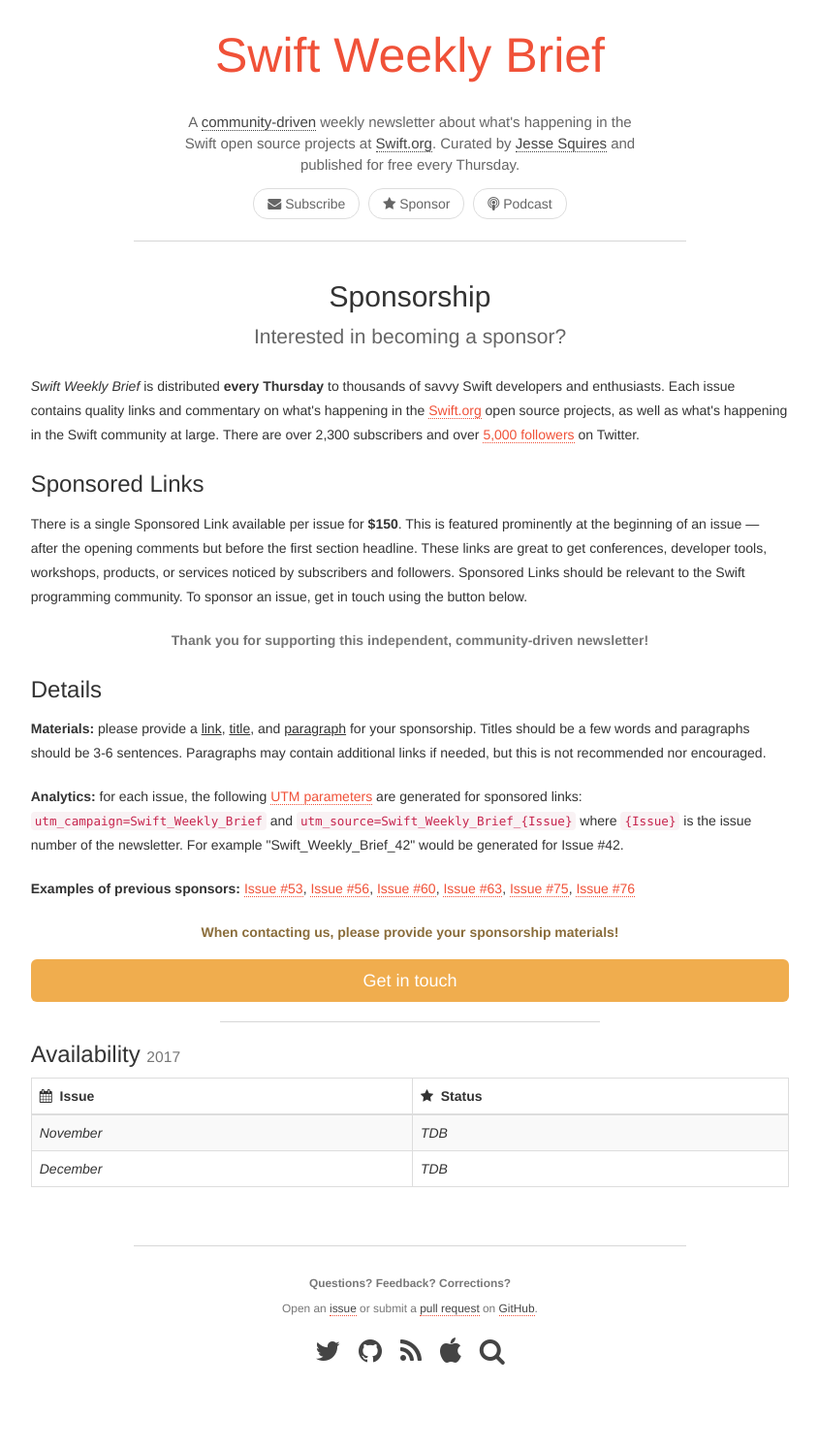
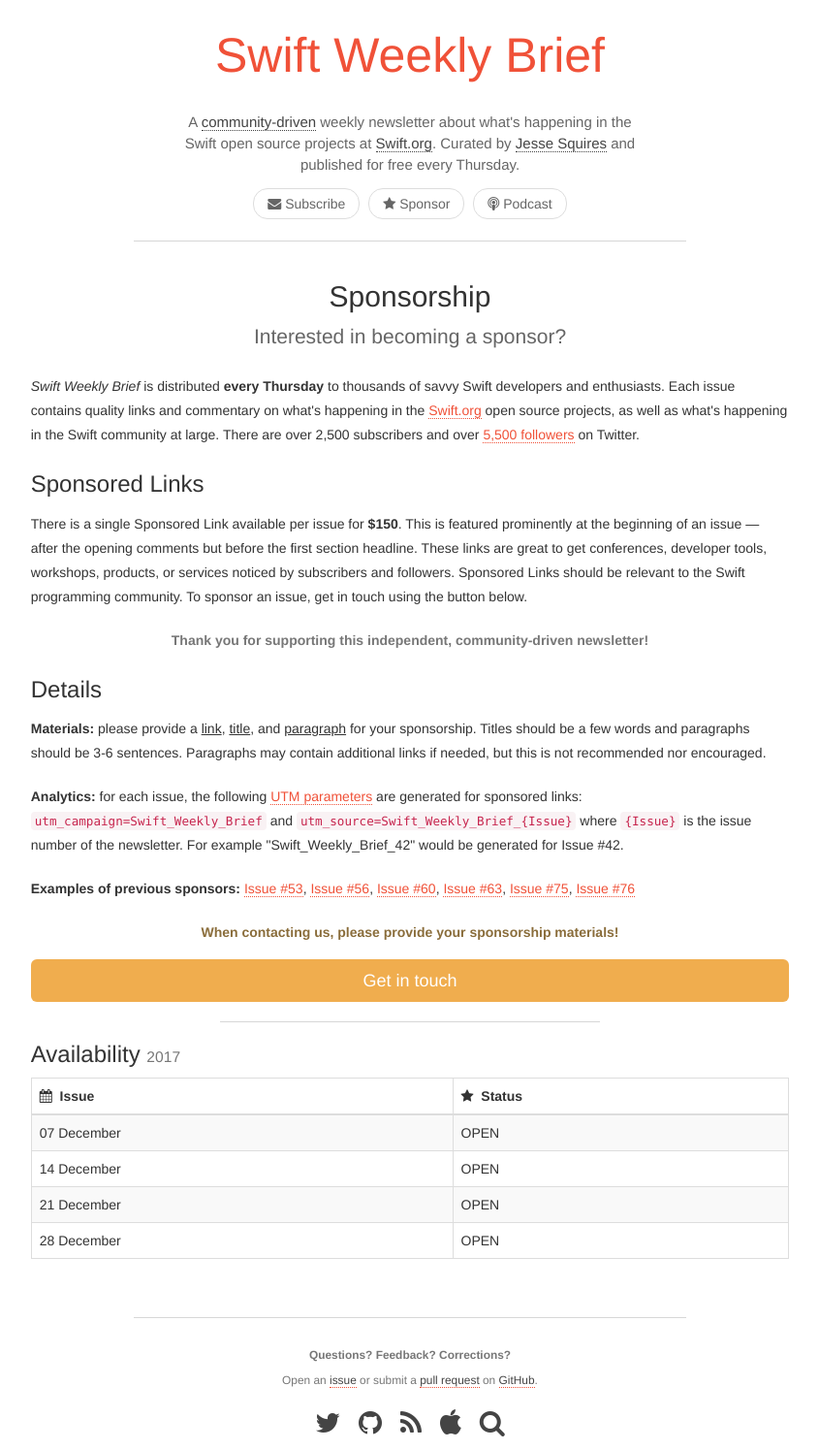
Before and after one commit to SwiftWeekly/swiftweekly.github.io, a Jekyll site: the page built from sponsorship.md, in a window 1280 px wide. Shown: the whole page at 97% size, without its empty margins (217-1062 px from the left). Built offline with Jekyll 4.4.1, drawn with Linux system fonts in a browser that asks for light colours; before the commit the page ends 1421 px from its top, so only the background shows below that.

Commit message:
Update sponsorship.md

```diff
--- a/sponsorship.md
+++ b/sponsorship.md
@@ -13,7 +13,7 @@
 <i>Swift Weekly Brief</i> is distributed <b>every Thursday</b> to thousands of savvy Swift developers and enthusiasts.
 Each issue contains quality links and commentary on what's happening in the <a href="https://swift.org">Swift.org</a> open source projects,
 as well as what's happening in the Swift community at large.
-There are over 2,300 subscribers and over <a href="{{ site.links.twitter }}">5,000 followers</a> on Twitter.
+There are over 2,500 subscribers and over <a href="{{ site.links.twitter }}">5,500 followers</a> on Twitter.
 </p>
 
 <h3>Sponsored Links</h3>
@@ -60,8 +60,10 @@
 <div class="table-responsive" markdown="1">
 | <i class="fa fa-calendar" aria-hidden="true"></i>&nbsp; Issue | <i class="fa fa-star" aria-hidden="true"></i>&nbsp; Status |
 |:--------------|:-----------|
-| *November*    | *TDB*      |
-| *December*    | *TDB*      |
+| 07 December   | OPEN       |
+| 14 December   | OPEN       |
+| 21 December   | OPEN       |
+| 28 December   | OPEN       |
 {: class="table table-striped table-bordered"}
 </div>
 
```
